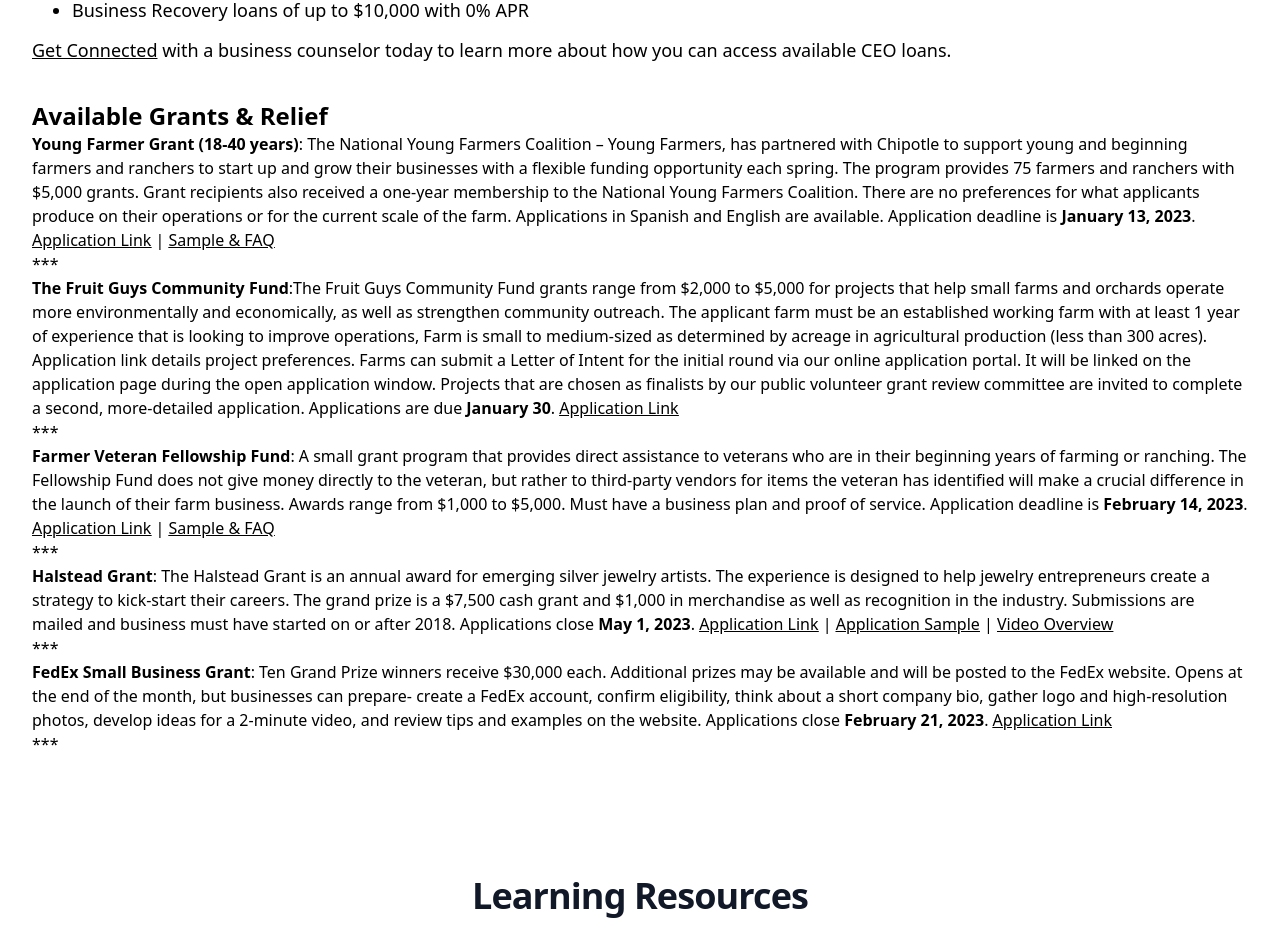
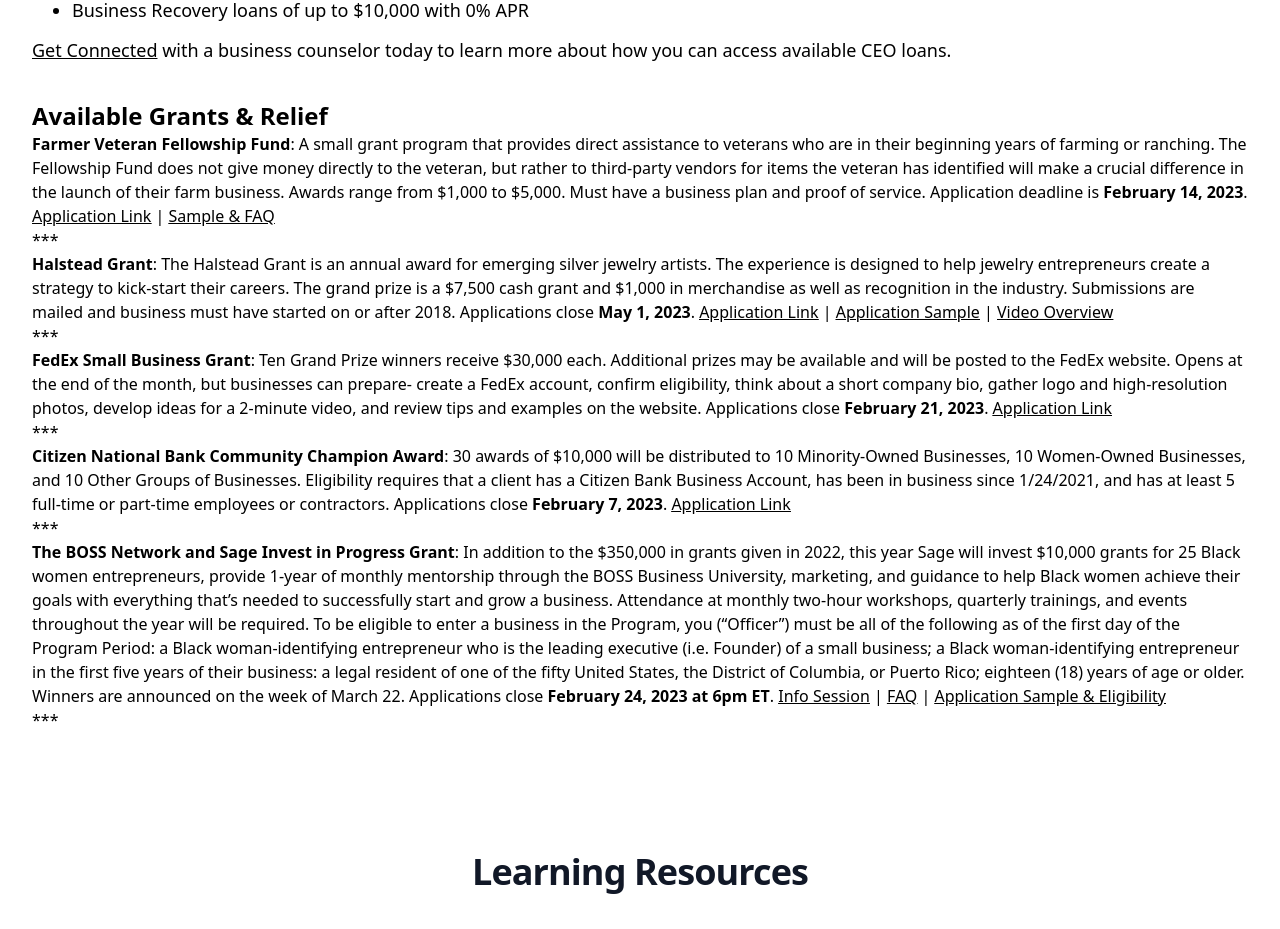
Before and after one commit to ericagirges/cnpp-website, a Next.js app in the folder app/: page /components/ResourcesContent in a window 1280 px wide. Shown: the part 1060-1989 px from the top of the page. Built offline with nearby package versions, Linux system fonts and the light colour scheme.

Commit message:
Update ResourcesContent.js

```diff
--- a/app/pages/components/ResourcesContent.js
+++ b/app/pages/components/ResourcesContent.js
@@ -45,15 +45,15 @@
     <h2 className="mt-9 text-xl font-bold text-black md:text-2xl">
       Available Grants & Relief
     </h2>
-<p><b>Young Farmer Grant (18-40 years)</b>: The National Young Farmers Coalition – Young Farmers, has partnered with Chipotle to support young and beginning farmers and ranchers to start up and grow their businesses with a flexible funding opportunity each spring. The program provides 75 farmers and ranchers with $5,000 grants. Grant recipients also received a one-year membership to the National Young Farmers Coalition. There are no preferences for what applicants produce on their operations or for the current scale of the farm. Applications in Spanish and English are available. Application deadline is <b>January 13, 2023</b>. <u><a href="https://www.youngfarmers.org/youngfarmergrants/">Application Link</a></u> | <u><a href="https://rescue.box.com/s/ke4ppkiqamsfqux8frii2ufsbn1wabvh">Sample & FAQ</a></u></p>
-<p>*** </p>
-<p><b>The Fruit Guys Community Fund</b>:The Fruit Guys Community Fund grants range from $2,000 to $5,000 for projects that help small farms and orchards operate more environmentally and economically, as well as strengthen community outreach. The applicant farm must be an established working farm with at least 1 year of experience that is looking to improve operations, Farm is small to medium-sized as determined by acreage in agricultural production (less than 300 acres). Application link details project preferences. Farms can submit a Letter of Intent for the initial round via our online application portal. It will be linked on the application page during the open application window. Projects that are chosen as finalists by our public volunteer grant review committee are invited to complete a second, more-detailed application.  Applications are due <b>January 30</b>. <u><a href="https://fruitguyscommunityfund.org/apply/">Application Link</a></u></p>
-<p>*** </p>
 <p><b>Farmer Veteran Fellowship Fund</b>: A small grant program that provides direct assistance to veterans who are in their beginning years of farming or ranching. The Fellowship Fund does not give money directly to the veteran, but rather to third-party vendors for items the veteran has identified will make a crucial difference in the launch of their farm business. Awards range from $1,000 to $5,000. Must have a business plan and proof of service. Application deadline is <b>February 14, 2023</b>. <u><a href="https://farmvetco.org/fvfellowship/">Application Link</a></u> | <u><a href="https://rescue.box.com/s/n87r4o6jdjbcg72jipp5aepeu41bivqd">Sample & FAQ</a></u></p>
 <p>*** </p>
 <p><b>Halstead Grant</b>: The Halstead Grant is an annual award for emerging silver jewelry artists. The experience is designed to help jewelry entrepreneurs create a strategy to kick-start their careers. The grand prize is a $7,500 cash grant and $1,000 in merchandise as well as recognition in the industry. Submissions are mailed and business must have started on or after 2018. Applications close <b>May 1, 2023</b>. <u><a href="https://grant.halsteadbead.com/application"> Application Link</a></u> | <u><a href="https://rescue.box.com/s/u779sfwb4vfmmyftmnfxmdlgzqmugjsr">Application Sample</a></u> | <u><a href="https://youtu.be/1pa2GOa4RPA">Video Overview</a></u></p>
 <p>*** </p>
 <p><b>FedEx Small Business Grant</b>: Ten Grand Prize winners receive $30,000 each. Additional prizes may be available and will be posted to the FedEx website. Opens at the end of the month, but businesses can prepare- create a FedEx account, confirm eligibility, think about a short company bio, gather logo and high-resolution photos, develop ideas for a 2-minute video, and review tips and examples on the website. Applications close <b>February 21, 2023</b>. <u><a href="https://www.fedex.com/en-us/small-business/grant-contest.html"> Application Link</a></u></p>
+<p>*** </p>
+<p><b>Citizen National Bank Community Champion Award</b>: 30 awards of $10,000 will be distributed to 10 Minority-Owned Businesses, 10 Women-Owned Businesses, and 10 Other Groups of Businesses. Eligibility requires that a client has a Citizen Bank Business Account, has been in business since 1/24/2021, and has at least 5 full-time or part-time employees or contractors. Applications close <b>February 7, 2023</b>. <u><a href="https://citizens.businesschampion2023.dja.com/?intcmp=CB_smallbusiness-overview_leaderboard_enter-to-win"> Application Link</a></u></p>
+<p>*** </p>
+<p><b>The BOSS Network and Sage Invest in Progress Grant</b>: In addition to the $350,000 in grants given in 2022, this year Sage will invest $10,000 grants for 25 Black women entrepreneurs, provide 1-year of monthly mentorship through the BOSS Business University, marketing, and guidance to help Black women achieve their goals with everything that’s needed to successfully start and grow a business. Attendance at monthly two-hour workshops, quarterly trainings, and events throughout the year will be required. To be eligible to enter a business in the Program, you (“Officer”) must be all of the following as of the first day of the Program Period: a Black woman-identifying entrepreneur who is the leading executive (i.e. Founder) of a small business; a Black woman-identifying entrepreneur in the first five years of their business: a legal resident of one of the fifty United States, the District of Columbia, or Puerto Rico; eighteen (18) years of age or older. Winners are announced on the week of March 22. Applications close <b>February 24, 2023 at 6pm ET</b>. <u><a href="https://vimeo.com/791334283"> Info Session</a></u> | <u><a href="https://helloalice.notion.site/Sage-and-Boss-Invest-in-Progress-Grant-FAQs-d122c3752e6f4a1c9434ad2835ace10f"> FAQ</a></u> | <u><a href="https://rescue.box.com/s/bd2us0r1hgg1upslipzliz6x5jm8c1to"> Application Sample & Eligibility</a></u></p>
 <p>*** </p>
 </div>
 )
```
